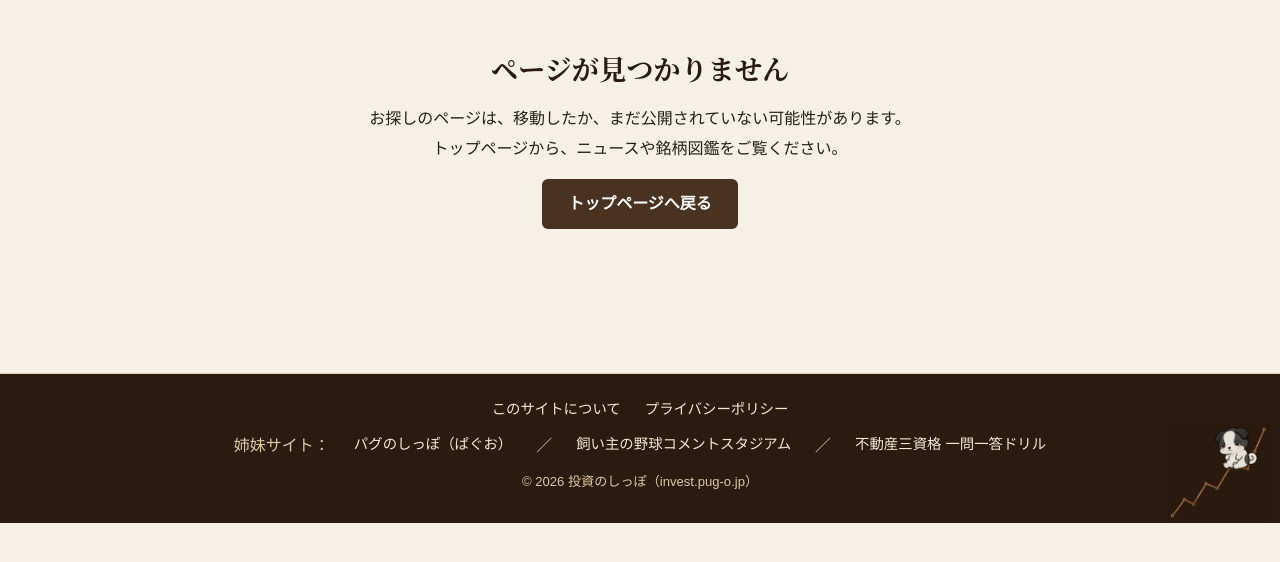
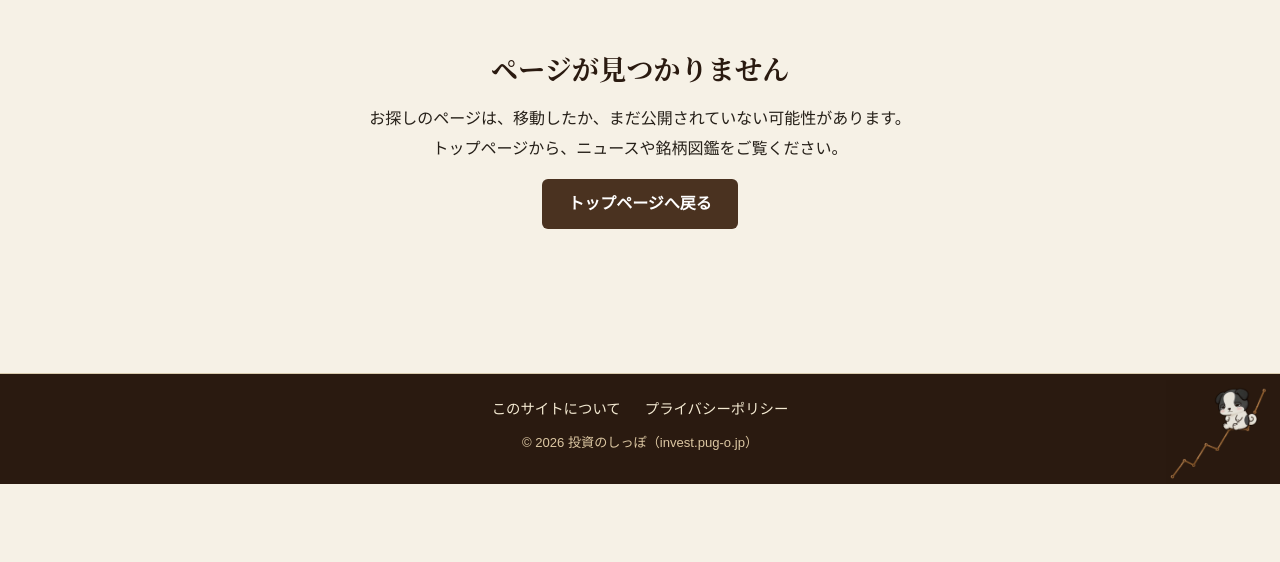
Before and after one commit to paguo750/invest, a plain HTML site: page 404.html in a window 1280 px wide. Shown: the part 84-646 px from the top of the page. Drawn offline with Linux system fonts and the light colour scheme.

Commit message:
Publish invest.pug-o.jp site

```diff
--- a/404.html
+++ b/404.html
@@ -60,9 +60,6 @@
       <a href="/about/">このサイトについて</a>
       <a href="/privacy/">プライバシーポリシー</a>
     </nav>
-    <nav class="footer-nav">
-      姉妹サイト：<a href="https://pug-o.jp/">パグのしっぽ（ぱぐお）</a>／<a href="https://baseball.pug-o.jp/">飼い主の野球コメントスタジアム</a>／<a href="https://tools.pug-o.jp/">不動産三資格 一問一答ドリル</a>
-    </nav>
     <p class="copyright">&copy; 2026 投資のしっぽ（invest.pug-o.jp）</p>
   </div>
   <img class="footer-paguo" src="/images/paguo-slide.png" alt="" width="104" height="104" loading="lazy">
```
Also changed, not shown: about/index.html (+0 -3 lines), index.html (+0 -3 lines), privacy/index.html (+0 -3 lines), tools/index.html (+0 -3 lines).
